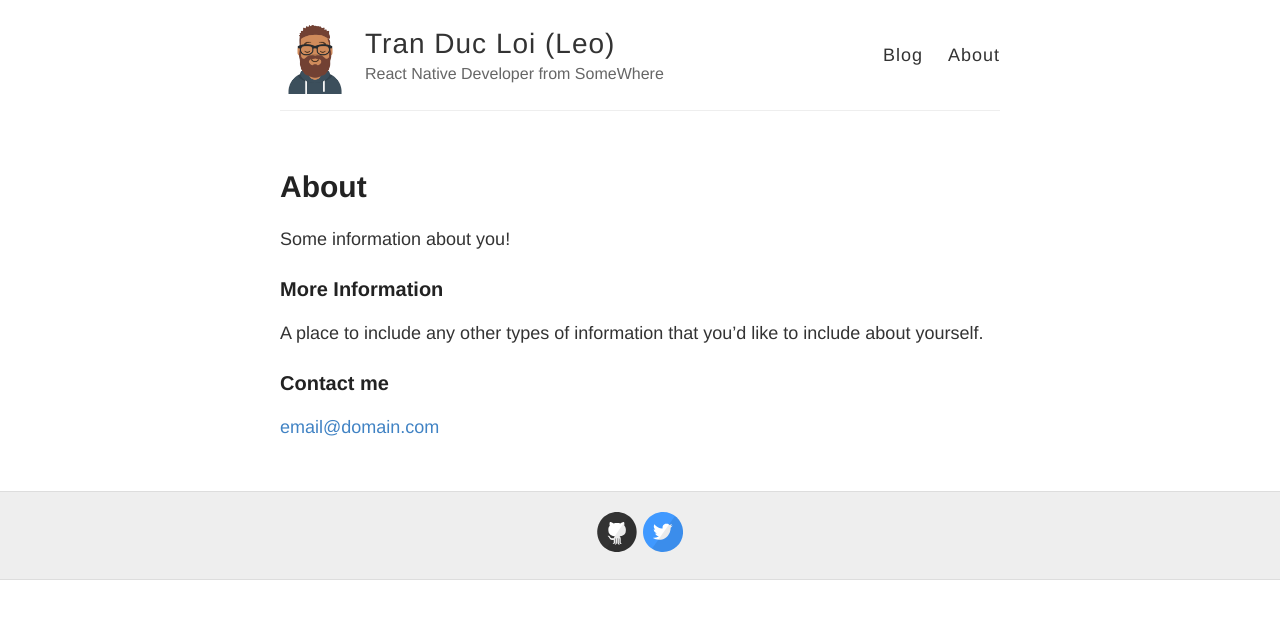
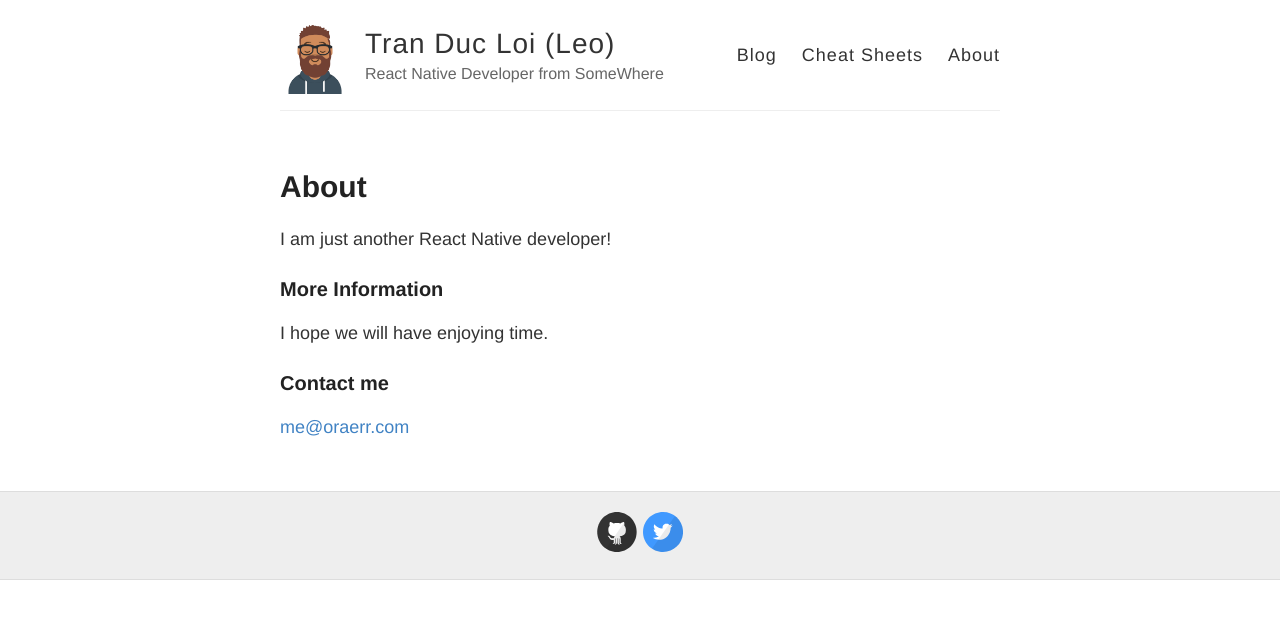
Before and after one commit to loitd/loitd.github.io, a Jekyll site: the page built from about.md, in a window 1280 px wide. Shown: the top 619 px of the page. Built offline with Jekyll 4.4.1, drawn with Linux system fonts in a browser that asks for light colours.

Commit message:
updated-by-loitd

```diff
--- a/_layouts/default.html
+++ b/_layouts/default.html
@@ -28,6 +28,7 @@
 
           <nav>
             <a href="{{ site.baseurl }}/">Blog</a>
+            <a href="{{ site.baseurl }}/cheatsheets">Cheat Sheets</a>
             <a href="{{ site.baseurl }}/about">About</a>
           </nav>
         </header>
--- a/about.md
+++ b/about.md
@@ -4,12 +4,12 @@ title: About
 permalink: /about/
 ---
 
-Some information about you!
+I am just another React Native developer!
 
 ### More Information
 
-A place to include any other types of information that you'd like to include about yourself.
+I hope we will have enjoying time.
 
 ### Contact me
 
-[email@domain.com](mailto:email@domain.com)
+[me@oraerr.com](mailto:me@oraerr.com)
```
